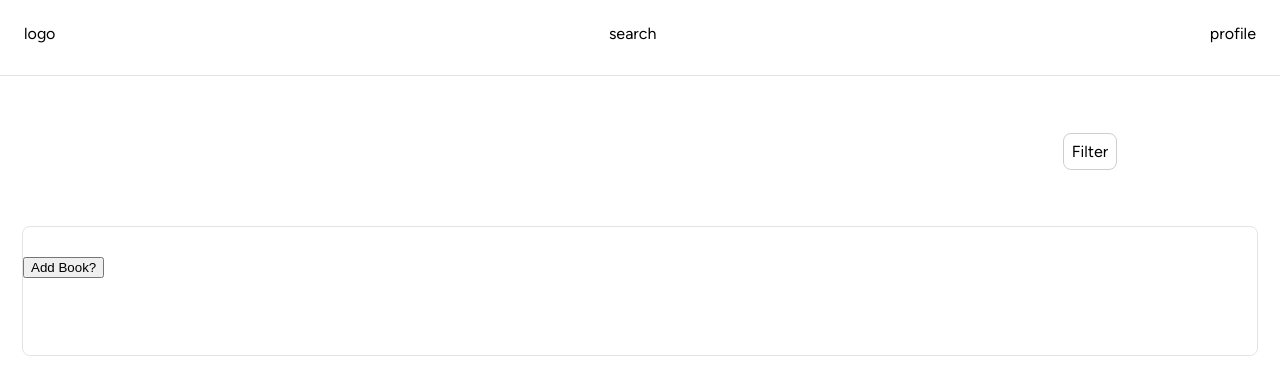
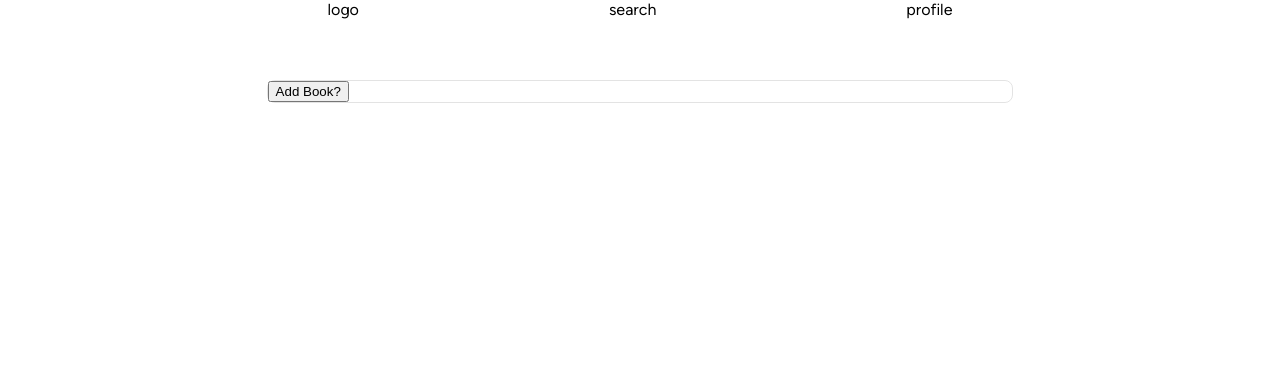
Before and after one commit to paula-zeman/book-app, a React (Create React App) app: page / in a window 1280 px wide. Shown: the top 392 px of the page. Built offline with nearby package versions, Linux system fonts and the light colour scheme.

Commit message:
restructured css

```diff
--- a/src/App.tsx
+++ b/src/App.tsx
@@ -5,13 +5,9 @@ import {MidPart} from './Components/MidPart';
 export const App = () => {
 
   return (
-    <div className="App">
-      <div className='header-macro'>
+    <div className="app">
       <Header></Header>
-      </div>
-      <div className='main-macro'>
        <MidPart></MidPart>
-      </div>
     </div>
   );
 }
--- a/src/Components/Card.tsx
+++ b/src/Components/Card.tsx
@@ -2,6 +2,7 @@ import { useState } from 'react'
 import { Form } from './Form'
 import { Book } from './Types'
 import React from 'react'
+import '../Stylesheets/Card.scss'
 
 export type CardProps = {
   singleBook: Book
@@ -26,13 +27,14 @@ export const Card = (props: CardProps) => {
 
   return(
     <div className="single-card" key={props.singleBook.key}>
-      <p><b>{props.singleBook.key}</b></p>
       <p className='title'>{props.singleBook.title}</p>
       <p className='author'>{props.singleBook.author}</p>
-      <p>{props.singleBook.year}, {props.singleBook.genre}</p>
-      <button onClick={showEditWindowForBook}>Editieren</button>
-      {showEdit && <Form handleFormSubmit={updateBook} /> }
-      <button onClick={()=> props.onDelete(props.singleBook.key)}>Löschen</button>
+      <p className='genre-and-year'>{props.singleBook.year}, {props.singleBook.genre}</p>
+      <div className='card-buttons'>
+        <button id="edit" onClick={showEditWindowForBook}>Editieren</button>
+        {showEdit && <Form handleFormSubmit={updateBook} /> }
+        <button id="delete" onClick={()=> props.onDelete(props.singleBook.key)}>Löschen</button>
+      </div>
     </div>
   )
 }
--- a/src/Components/MidPart.tsx
+++ b/src/Components/MidPart.tsx
@@ -1,7 +1,6 @@
 import { Form } from './Form'
 import { CardList } from './CardList'
 import { GenreList } from './GenreList'
-import { Filter } from './Filter'
 import { useState } from 'react'
 import '../Stylesheets/MidPart.scss'
 import { Book } from './Types'
@@ -41,15 +40,14 @@ export const MidPart = () => {
 
   return (
     <main className="main-micro">
-      <div className='sub-header-macro'>
+      <div className='genre-list-macro'>
         <GenreList genreList={genreList} />
-        <Filter />
       </div>
       <div className='form-macro'>
         <button onClick={() => setFormVisibility(!formVisibility)}>Add Book?</button>
         {formVisibility && <Form handleFormSubmit={updateCards}/>}
       </div>
-      <div className='card-macro'>
+      <div className='card-list-macro'>
         <CardList bookList={bookList} onDeleteBook={deleteBookMethod}></CardList>
       </div>
     </main>
--- a/src/Stylesheets/App.scss
+++ b/src/Stylesheets/App.scss
@@ -1,10 +1,7 @@
 $border-thin: 1px solid rgba(0, 0, 0, 0.11);
 
-.header-macro {
-  border-bottom: $border-thin;
+.app {
+  display: grid;
+  grid-template-columns: 15px 1fr 1fr 1fr 1fr 15px;
+  grid-template-rows: 60px 7fr;
 }
-
-.main-macro {
-  display: flex;
-  justify-content: center;
-}
--- /dev/null
+++ b/src/Stylesheets/Card.scss
@@ -0,0 +1,22 @@
+.single-card {
+    width: 272px;
+    height: 300px;
+    margin-right: 7px;
+    border-radius: 8px;
+    background-image: linear-gradient(rgba(8, 180, 214), rgb(3, 137, 163));
+
+    .card-buttons {
+        display: flex;
+        justify-content: center;
+        margin-top: 70px;
+    }
+  }
+
+  .title, .author, .genre-and-year{
+    margin: 40px 0px 8px 16px;
+  }
+
+  #edit, #delete {
+    text-align: center;
+    width: 100px;
+  }
--- a/src/Stylesheets/CardList.scss
+++ b/src/Stylesheets/CardList.scss
@@ -1,17 +1,3 @@
-.single-card {
-  display: grid;
-  grid-template-rows: 1fr 2fr 2fr 1fr;
-  border-radius: 8px;
-  padding: 12px 24px;
-  background-color: rgba(14, 112, 131, 0.541);
+.card-list {
+  display: flex;
 }
-
-
-.card-list {
-  margin: 24px;
-  display: grid;
-  grid-template-columns: repeat(4, 300px);
-  grid-auto-flow: row;
-  grid-template-rows: auto;
-  gap: 12px;
-}
--- a/src/Stylesheets/Form.scss
+++ b/src/Stylesheets/Form.scss
@@ -2,10 +2,6 @@ $border-thin: solid 1px rgba(0, 0, 0, 0.296);
 $figtree: 'Figtree-Regular', sans-serif;
 
 .form-with-button {
-  display: grid;
-  grid-template-rows: 1fr 2fr;
-  justify-content: start;
-  margin-left: 300px;
 
 
   button {
@@ -22,8 +18,8 @@ $figtree: 'Figtree-Regular', sans-serif;
 
 .form-micro {
   display: flex;
-  flex-direction: row;
-  align-items: center;
+  justify-content: center;
+
 }
 
 .form-micro__title {
--- a/src/Stylesheets/GenreList.scss
+++ b/src/Stylesheets/GenreList.scss
@@ -1,11 +1,12 @@
 $border-thin: 1px solid rgba(0, 0, 0, 0.11);
 
 .genre-micro {
-  display: grid;
-  grid-template-columns: repeat(6, 150px);
+    display: flex;
+    justify-content: start;
 }
 
 .genre-card {
+    margin: 0px 8px;
     border-radius: 8px;
     width: 100px;
     height: 100px;
--- a/src/Stylesheets/Header.scss
+++ b/src/Stylesheets/Header.scss
@@ -1,5 +1,6 @@
 .header-micro {
+  grid-column-start: 3;
+  grid-column-end: 5;
   display: flex;
   justify-content: space-between;
-  padding: 24px 24px 32px 24px;
 }
--- a/src/Stylesheets/MidPart.scss
+++ b/src/Stylesheets/MidPart.scss
@@ -1,19 +1,32 @@
 .main-micro {
+  grid-row-start: 2;
+  grid-column-start: 2;
+  grid-column-end: 6;
   display: grid;
-  grid-template-rows: 150px 130px 5fr;
+  grid-template-columns: 1fr 1fr 1fr 1fr 1fr;
+  grid-template-rows: 1fr 2fr 7fr;
+  grid-gap: 8px;
+
+
+  .genre-list-macro {
+    grid-column-start: 2;
+    grid-column-end: 6;
+  }
 
   .form-macro {
+    grid-column-start: 2;
+    grid-column-end: 5;
+    grid-row-start: 2;
     border: 1px solid rgba(0, 0, 0, 0.11);
     border-radius: 8px;
-    padding-top: 30px;
-    margin-left: 24px;
-    margin-right: 24px;
   }
 
-  .sub-header-macro {
-    display: flex;
-    justify-content: center;
-    align-items: center;
+  .card-list-macro {
+    grid-row-start: 3;
+    grid-row-end: auto;
+    grid-column-start: 1;
+    grid-column-end: 6;
   }
 
+
 }
--- a/src/Stylesheets/index.scss
+++ b/src/Stylesheets/index.scss
@@ -5,9 +5,8 @@
 
 body {
   margin: 0px;
-
 }
 
 html {
   font-family: 'Figtree-Regular', sans-serif;
-}
+  }
```
Lines whose indentation alone changed are shown as unchanged.
